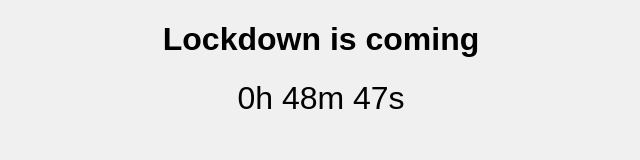
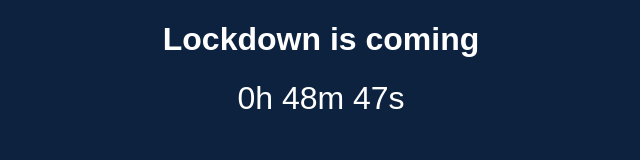
Before and after one commit to cranleighschool/lockdown, a plain HTML site: page index.html in a window 1280 px wide. Shown: the whole page, without its empty margins (319-959 px from the left). Drawn offline with Linux system fonts and the light colour scheme.

Commit message:
Update index.html

```diff
--- a/index.html
+++ b/index.html
@@ -8,7 +8,8 @@
         body {
             font-family: 'Arial', sans-serif;
             text-align: center;
-            background-color: #f0f0f0;
+            color:#fff;
+            background-color: #0c223f;
             transition: background-color 1s ease-in-out;
         }
         #countdown {
```
